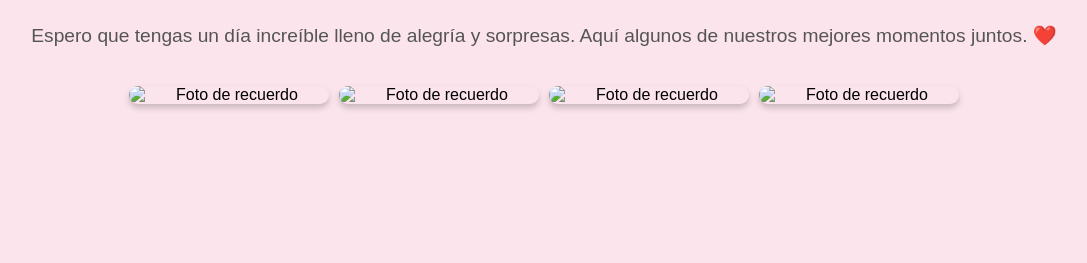
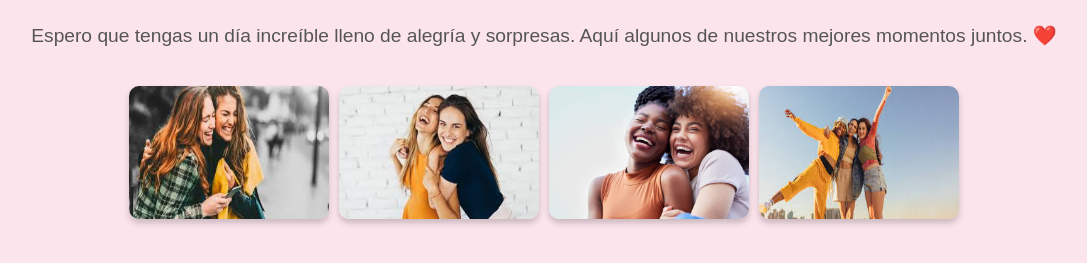
Before and after one commit to Brai38/Pr-cticaM-a, a plain HTML site: page index.html in a window 1280 px wide. Shown: the part 77-340 px from the top of the page, without its empty margins (96-1183 px from the left). Drawn offline with Linux system fonts and the light colour scheme.

Commit message:
Update index.html

```diff
--- a/index.html
+++ b/index.html
@@ -23,7 +23,7 @@
         // Creamos un bucle que agregue cada imagen al HTML
         imagenes.forEach(img => {
             let imgElement = document.createElement("img");  // Creamos un <img>
-            imgElement.src = `{img}`;  // Ruta de la imagen
+            imgElement.src = img;  // Ruta de la imagen
             imgElement.alt = "Foto de recuerdo";
             gallery.appendChild(imgElement);  // Agregamos la imagen a la galería
         });
```
